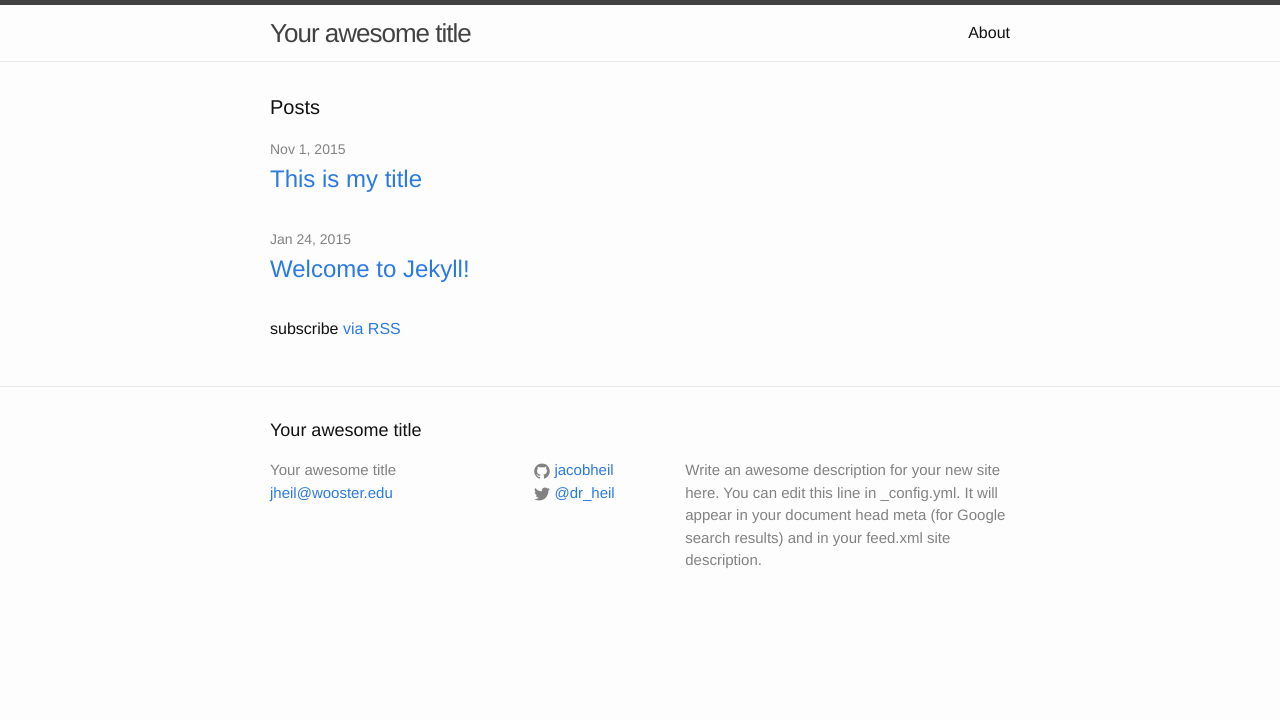
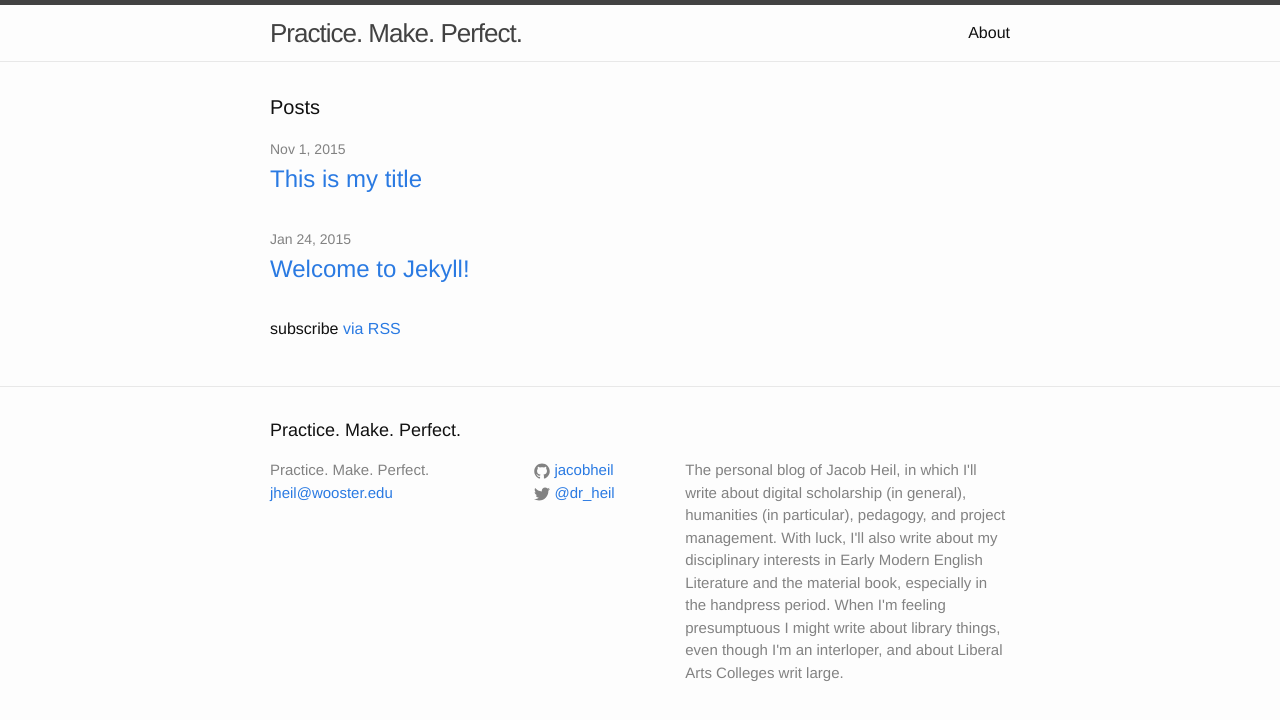
Before and after one commit to jacobheil/blog, a Jekyll site: the page built from index.html, in a window 1280 px wide. Shown: the top 720 px of the page. Built offline with Jekyll 4.4.1, drawn with Linux system fonts in a browser that asks for light colours.

Commit message:
updated site title and descr in config

```diff
--- a/_config.yml
+++ b/_config.yml
@@ -1,10 +1,8 @@
 # Site settings
-title: Your awesome title
+title: Practice. Make. Perfect.
 email: jheil@wooster.edu
 description: > # this means to ignore newlines until "baseurl:"
-  Write an awesome description for your new site here. You can edit this
-  line in _config.yml. It will appear in your document head meta (for
-  Google search results) and in your feed.xml site description.
+  The personal blog of Jacob Heil, in which I'll write about digital scholarship (in general), humanities (in particular), pedagogy, and project management. With luck, I'll also write about my disciplinary interests in Early Modern English Literature and the material book, especially in the handpress period. When I'm feeling presumptuous I might write about library things, even though I'm an interloper, and about Liberal Arts Colleges writ large.
 baseurl: "/blog" # the subpath of your site, e.g. /blog/
 url: "http://jacobheil.github.io/" # the base hostname & protocol for your site
 twitter_username: "@dr_heil"
```
